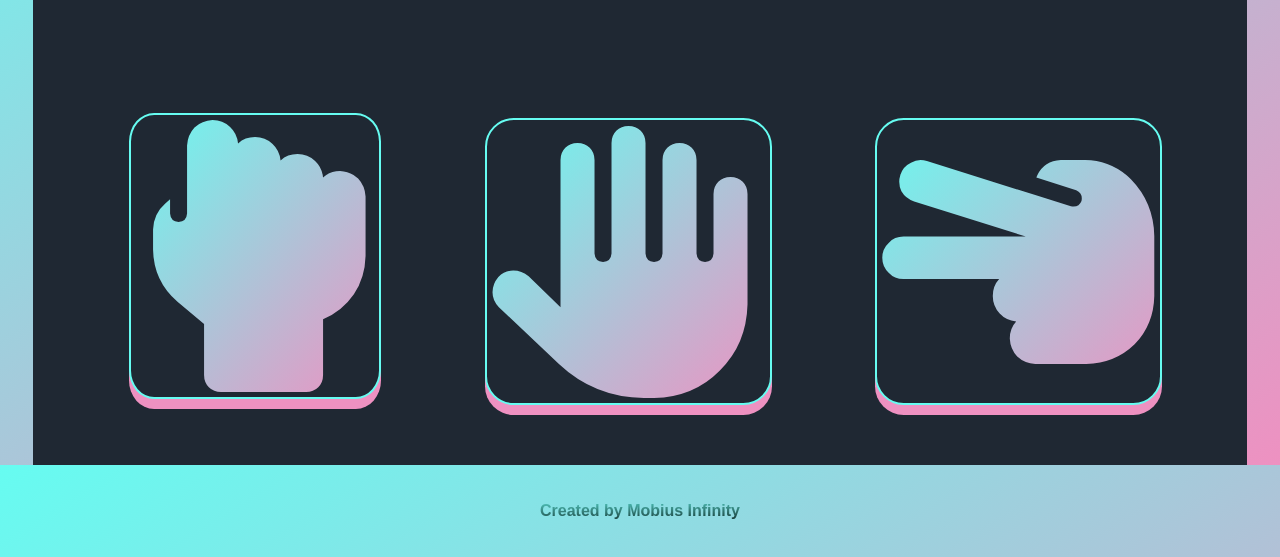
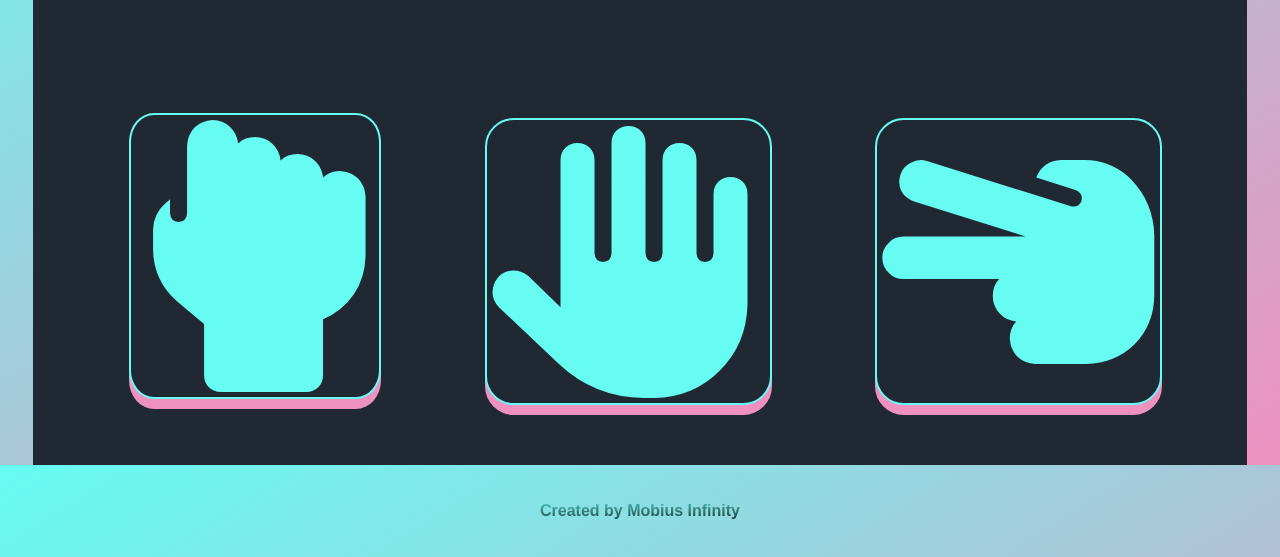
Before and after one commit to MobiusInfinity1000/rock-paper-scissors, a plain HTML site: page index.html in a window 1280 px wide. Shown: the part 335-892 px from the top of the page. Drawn offline with Linux system fonts and the light colour scheme; a web font is replaced by a local one.

Commit message:
change colour of FA

```diff
--- a/styles.css
+++ b/styles.css
@@ -97,8 +97,8 @@ h1{
     float: left;
 }
 button{
-    background-image: linear-gradient(to bottom right,#66FCF1, #EE91C1);
-    background-attachment: fixed;
+    /* background-image: linear-gradient(to bottom right,#66FCF1, #EE91C1);
+    background-attachment: fixed; */
     cursor: pointer;
     border: 0.01em;
     border-style: solid;
@@ -109,8 +109,9 @@ button{
     /* background: none; */
     box-shadow: none;
     color: #66FCF1;
-    -webkit-text-fill-color: transparent;
-    -webkit-background-clip: text;
+    background-color: #1F2833;
+    /* -webkit-text-fill-color: transparent;
+    -webkit-background-clip: text; */
     margin-top: 15%;
     box-shadow: 0 10px #EE91C1;
 }
```
